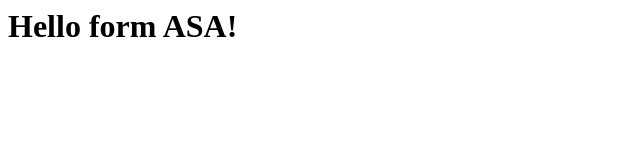
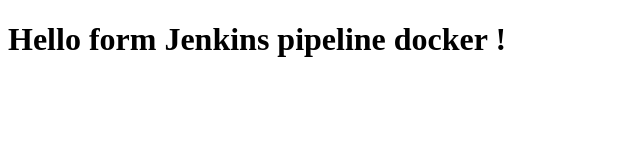
Before and after one commit to asa-7670/jenkins-pipeline-docker-demo, a plain HTML site: page index.html in a window 1280 px wide. Shown: the whole page, without its empty margins (0-640 px from the left). Drawn offline with Linux system fonts and the light colour scheme.

Commit message:
Update index.html

```diff
--- a/index.html
+++ b/index.html
@@ -1 +1,11 @@
-<h1>Hello form ASA!</h1>
+<!doctype html>
+<html lang="en-US">
+  <head>
+    <meta charset="utf-8" />
+    <meta name="viewport" content="width=device-width" />
+    <title>My test page</title>
+  </head>
+  <body>
+    <h1>Hello form Jenkins pipeline docker !</h1>
+  </body>
+</html>
```
